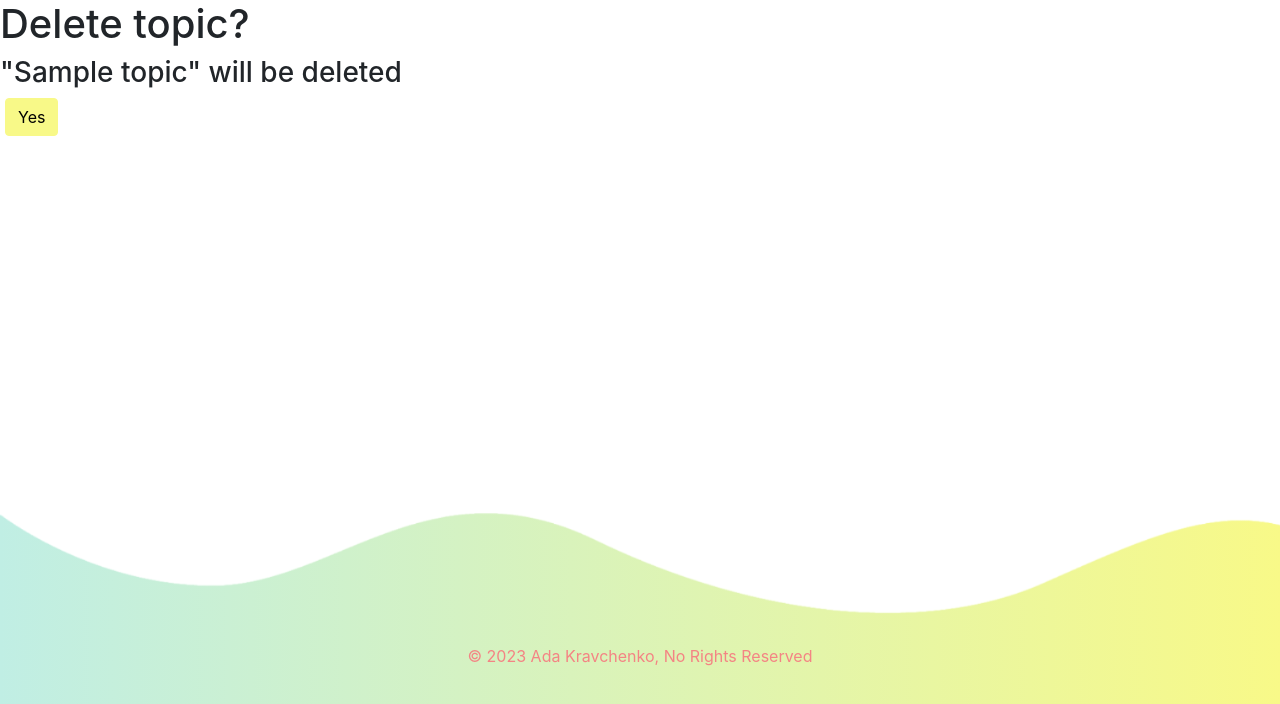
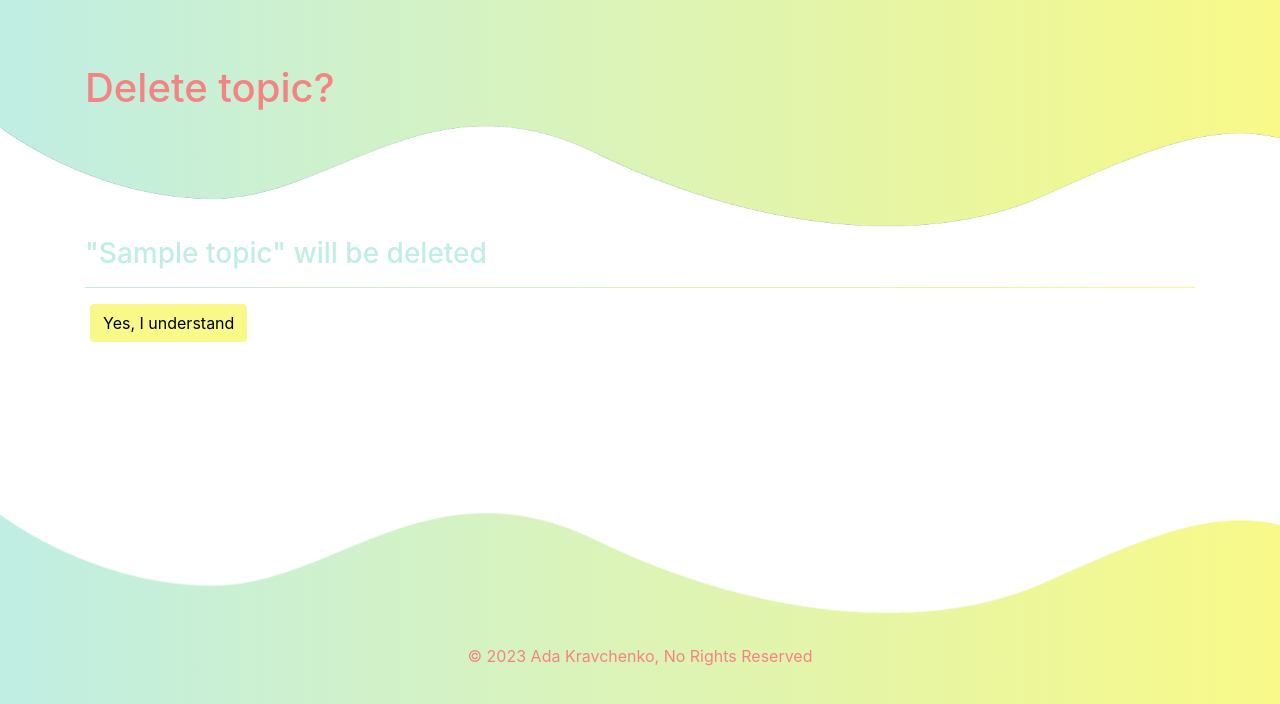
Before and after one commit to ada-krav/good-news, a Django app: page /topics/1/delete in a window 1280 px wide. Shown: the part 96-800 px from the top of the page. Run offline with Django 4.2, Linux system fonts and the light colour scheme; a user stored in the database is signed in; tables that the repository leaves empty hold one stand-in row (values such as "Sample post"); some libraries are stand-ins or nearby versions.

Commit message:
add styles to topic confirm delete form

```diff
--- a/templates/agency/topic_confirm_delete.html
+++ b/templates/agency/topic_confirm_delete.html
@@ -1,11 +1,31 @@
 {% extends "base.html" %}
 
 {% block content %}
-  <h1>Delete topic?</h1>
-  <h3>"{{ topic.name }}" will be deleted</h3>
-  <form action="" method="post">
-    {% csrf_token %}
-
-    <input type="submit" value="Yes" class="btn btn-danger">
-  </form>
+  <section class="banner">
+    <div class="container">
+      <div class="row">
+        <div class="col-md-6">
+          <h1>Delete topic?</h1>
+        </div>
+      </div>
+    </div>
+    {% load static %}
+    <img src="{% static 'images/wave_up.png' %}" alt="" class="bottom-img">
+  </section>
+  <section class="redactor-form">
+    <div class="container">
+      <div class="row">
+        <div class="col-md-12">
+          <div>
+            <h3 class="delete-conf">"{{ topic.name }}" will be deleted</h3>
+            <hr>
+            <form action="" method="post">
+            {% csrf_token %}
+              <input type="submit" value="Yes, I understand" class="btn btn-danger">
+            </form>
+          </div>
+        </div>
+      </div>
+    </div>
+  </section>
 {% endblock %}
```
